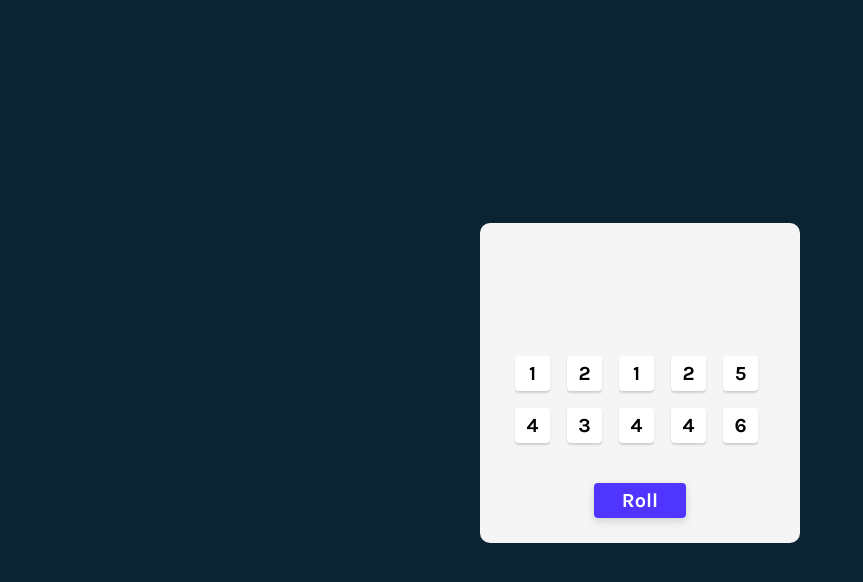
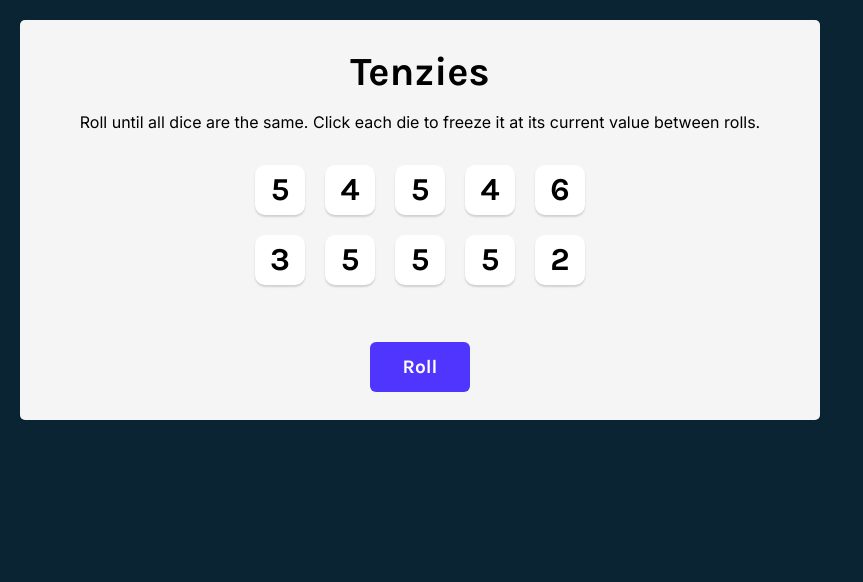
Before and after one commit to timrager/react-tenzies, a React (Create React App) app: page / in a window 1280 px wide. Shown: the top 582 px of the page, without its empty margins (0-863 px from the left). Built offline with nearby package versions, Linux system fonts and the light colour scheme.

Commit message:
refactoring

```diff
--- a/src/App.js
+++ b/src/App.js
@@ -1,27 +1,45 @@
-import React, {useState} from 'react';
-import Dice from './Dice';
-import { nanoid } from 'nanoid';
+import React from "react"
+import Die from "./Die"
+import {nanoid} from "nanoid"
 
-const App = () => {
+export default function App() {
 
-  const allNewDice = () => {
-    let diceArray = [];
+    const [dice, setDice] = React.useState(allNewDice())
 
-    for (let i = 0; i < 10; i++) {
-      let createDie = {
-        id: nanoid(),
+    function generateNewDie() {
+        return {
             value: Math.ceil(Math.random() * 6),
-        isHeld: false
+            isHeld: false,
+            id: nanoid()
         }
-      diceArray.push(createDie);
-    }
-    return diceArray;
     }
 
-  const [dice, setDice] = useState(allNewDice())
+    function allNewDice() {
+        const newDice = []
+        for (let i = 0; i < 10; i++) {
+            newDice.push(generateNewDie())
+        }
+        return newDice
+    }
+
+    function rollDice() {
+        setDice(oldDice => oldDice.map(die => {
+            return die.isHeld ?
+                die :
+                generateNewDie()
+        }))
+    }
+
+    function holdDice(id) {
+        setDice(oldDice => oldDice.map(die => {
+            return die.id === id ?
+                {...die, isHeld: !die.isHeld} :
+                die
+        }))
+    }
 
     const diceElements = dice.map(die => (
-    <Dice
+        <Die
             key={die.id}
             value={die.value}
             isHeld={die.isHeld}
@@ -29,27 +47,14 @@ const App = () => {
         />
     ))
 
-  const holdDice = (id) => {
-    setDice(oldDice => oldDice.map(die => {
-      return die.id === id ? {...die, isHeld: !die.isHeld} : die
-    }))
-  }
-
-  const rollDice = () => {
-    setDice(checkDice => checkDice.map(die => {
-      return die.isHeld ? die : {...die, id: nanoid(), value: Math.ceil(Math.random() *6)}
-    }))
-  }
-
     return (
-      <main className="board">
+        <main>
+            <h1 className="title">Tenzies</h1>
+            <p className="instructions">Roll until all dice are the same. Click each die to freeze it at its current value between rolls.</p>
             <div className="dice-container">
                 {diceElements}
             </div>
-      <div className="roll-btn" onClick={rollDice}> Roll </div>
+            <button className="roll-dice" onClick={rollDice}>Roll</button>
         </main>
-  );
-};
-
-
-export default App;
+    )
+}
--- a/src/Dice.js
+++ /dev/null
@@ -1,21 +0,0 @@
-import React from 'react';
-
-
-const Dice = (props) => {
-
-
-    return (
-        <div className="die-face">
-            {
-                props.isHeld
-                ?
-                    <h2 className="dice dice-hold" onClick={props.holdDice}>{props.value}</h2>
-                :
-                    <h2 className="dice" onClick={props.holdDice}>{props.value}</h2>
-            }
-
-        </div>
-    )
-}
-
-export default Dice;
--- /dev/null
+++ b/src/Die.js
@@ -0,0 +1,16 @@
+import React from "react"
+
+export default function Die(props) {
+    const styles = {
+        backgroundColor: props.isHeld ? "#59E391" : "white"
+    }
+    return (
+        <div
+            className="die-face"
+            style={styles}
+            onClick={props.holdDice}
+        >
+            <h2 className="die-num">{props.value}</h2>
+        </div>
+    )
+}
--- a/src/style.css
+++ b/src/style.css
@@ -3,78 +3,78 @@
 }
 
 body {
-    font-family: Karla, sans-serif;
     margin: 0;
-    background-color: #0b2434;
+    background-color: #0B2434;
+    padding: 20px;
+    font-family: 'Karla', sans-serif;
 }
 
-.board {
+main {
+    background-color: #F5F5F5;
+    height: 400px;
+    max-width: 800px;
+    border-radius: 5px;
+    padding: 20px;
+    display: flex;
+    flex-direction: column;
+    justify-content: space-around;
+    align-items: center;
+}
+
+.title {
+    font-size: 40px;
+    margin: 0;
+}
+
+.instructions {
+    font-family: 'Inter', sans-serif;
+    font-weight: 400;
+    margin-top: 0;
+    text-align: center;
+}
+
+.dice-container {
+    display: grid;
+    grid-template: auto auto / repeat(5, 1fr);
+    gap: 20px;
+    margin-bottom: 40px;
+}
+
+.header {
+    width: 100%;
+}
+
+.die-face {
+    height: 50px;
+    width: 50px;
+    box-shadow: 0px 2px 2px rgba(0, 0, 0, 0.15);
+    border-radius: 10px;
     display: flex;
     justify-content: center;
     align-items: center;
-    height: 100vh;
-    flex-direction: column;
+    cursor: pointer;
 }
 
-.dice-container {
-    width: 320px;
-    height: 320px;
-    background: #f5f5f5;
-    border-radius: 10px;
-
-    display: grid;
-    align-content: center;
-    grid-template-rows: 35px 35px;
-    grid-template-columns: 35px 35px 35px 35px 35px;
-    grid-gap: 17px;
-    padding-left: 35px;
+.die-num {
+    font-size: 2rem;
 }
 
-.dice {
-    font-family: Karla, sans-serif;
-    font-weight: bold;
-    font-size: 20px;
-    line-height: 35px;
-    text-align: center;
+.roll-dice {
+    height: 50px;
+    width: 100px;
+    border: none;
+    border-radius: 6px;
+    background-color: #5035FF;
+    color: white;
+    font-size: 1.2rem;
+    font-family: 'Karla', sans-serif;
     cursor: pointer;
-    background-color: white;
-
-    display: flex;
-    align-items: center;
-    justify-content: center;
-
-    box-shadow: 0px 2px 2px rgba(0, 0, 0, 0.15);
-    border-radius: 4px;
 }
 
-.roll-btn {
-    width: 92px;
-    height: 35px;
-    background-color: #5035ff;
-    color: white;
-    font-size: 1.25rem;
-
-    box-shadow: 0px 3px 8px rgba(0, 0, 0, 0.15);
-    border-radius: 4px;
-
-    cursor: pointer;
-
-    text-align: center;
-    vertical-align: middle;
-    line-height: 35px;
-
-    position: relative;
-    bottom: 60px;
-}
-
-.roll-btn:focus {
+.roll-dice:focus {
     outline: none;
 }
 
-.roll-btn:active {
+.roll-dice:active {
     box-shadow: inset 5px 5px 10px -3px rgba(0, 0, 0, 0.7);
 }
-
-.dice-hold {
-    background-color: #59E391;
-}
```
Lines whose indentation alone changed are shown as unchanged.
